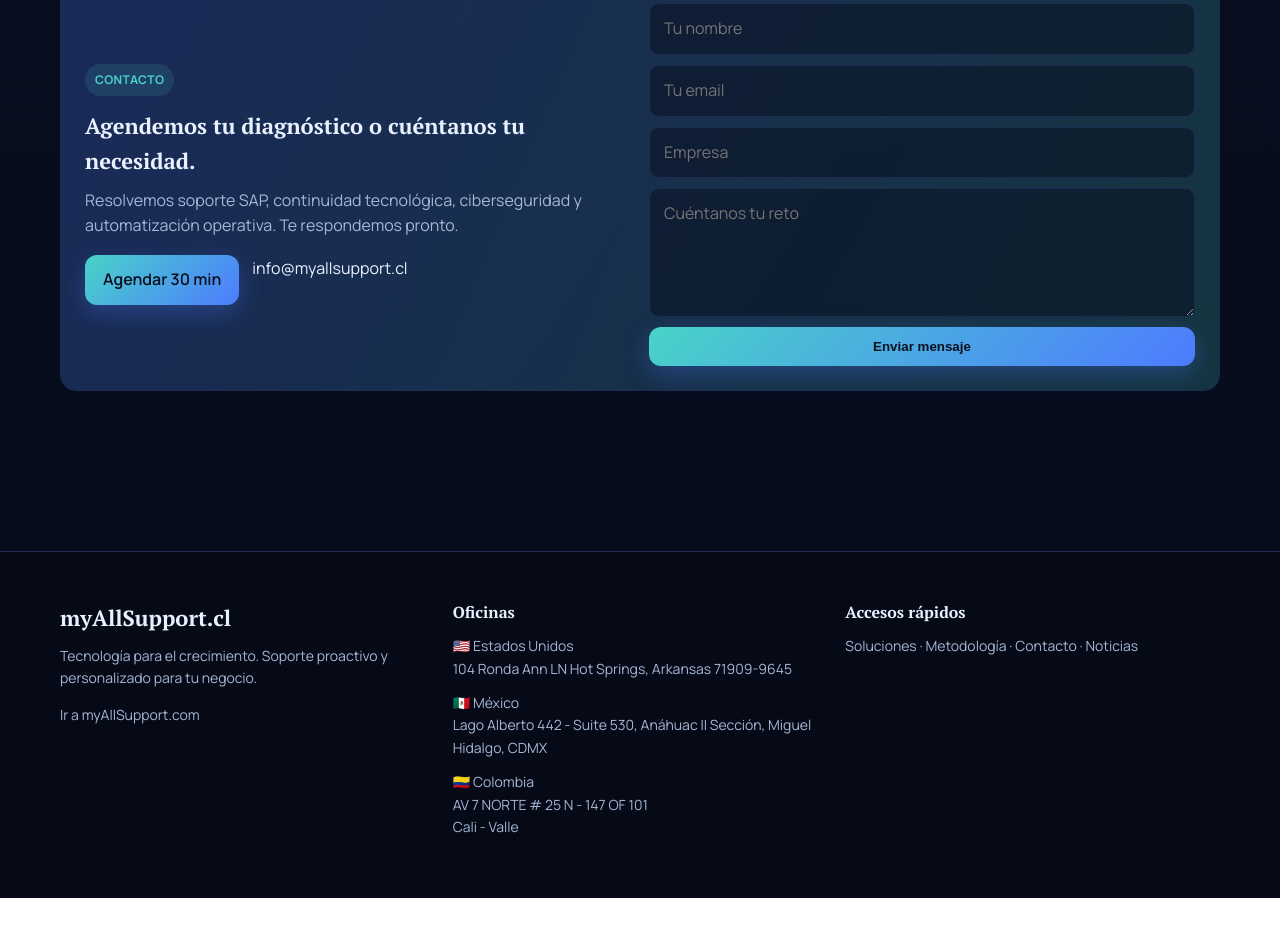
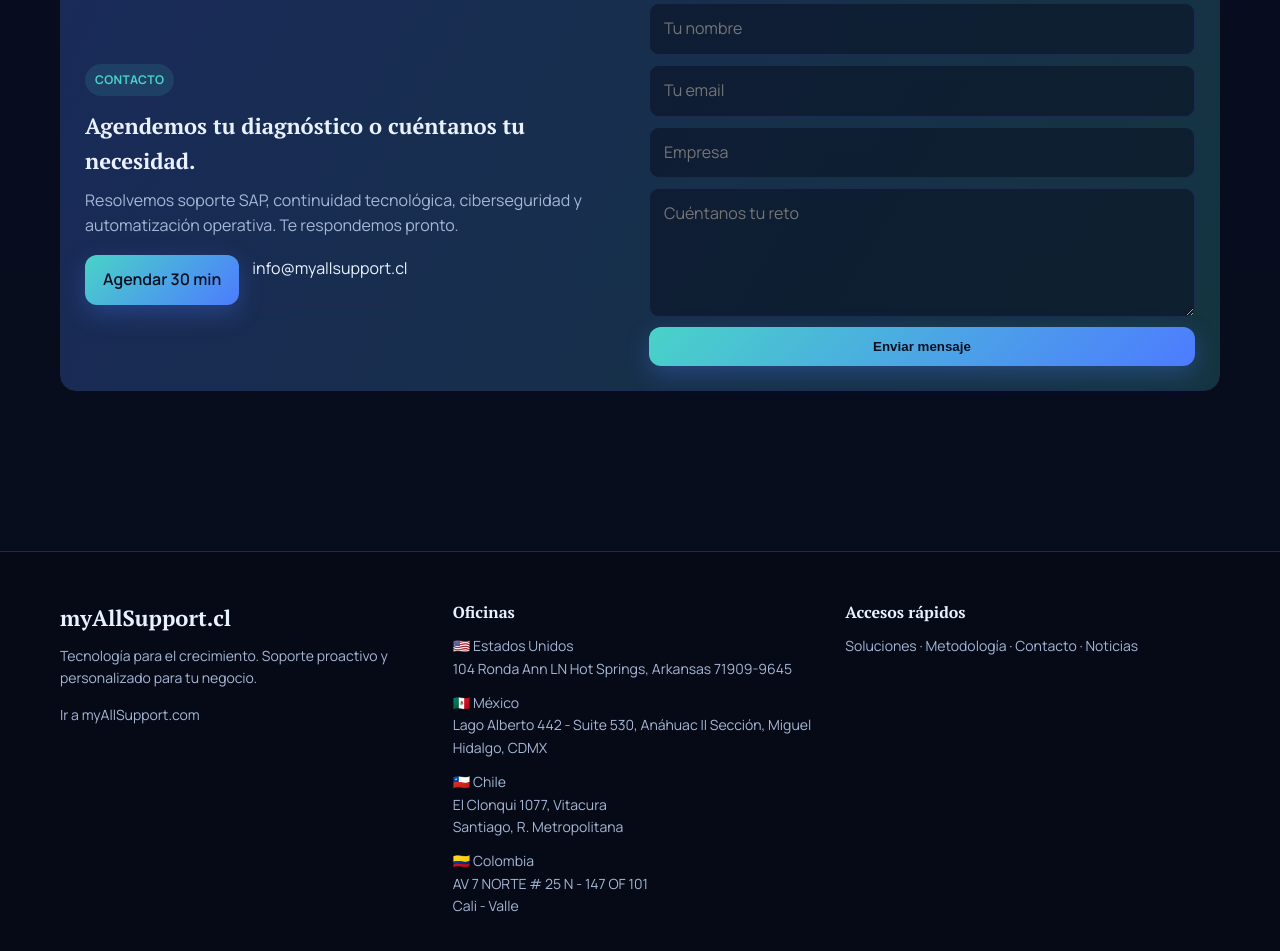
Before and after one commit to christianasmussenb/myallsupport, a plain HTML site: page index.html in a window 1280 px wide. Shown: the part 3578-4529 px from the top of the page. Before the commit the page ends 4476 px from the top, so only its background shows below. Drawn offline with Linux system fonts and the light colour scheme.

Commit message:
Add Chile office address to the contact section

```diff
--- a/index.html
+++ b/index.html
@@ -510,6 +510,7 @@
         <h4>Oficinas</h4>
         <p class="muted-link">🇺🇸 Estados Unidos<br>104 Ronda Ann LN Hot Springs, Arkansas 71909-9645</p>
         <p class="muted-link">🇲🇽 México<br>Lago Alberto 442 - Suite 530, Anáhuac II Sección, Miguel Hidalgo, CDMX</p>
+        <p class="muted-link">🇨🇱 Chile<br>El Clonqui 1077, Vitacura<br>Santiago, R. Metropolitana</p>
         <p class="muted-link">🇨🇴 Colombia<br>AV 7 NORTE # 25 N - 147 OF 101<br>Cali - Valle</p>
       </div>
       <div>
```
